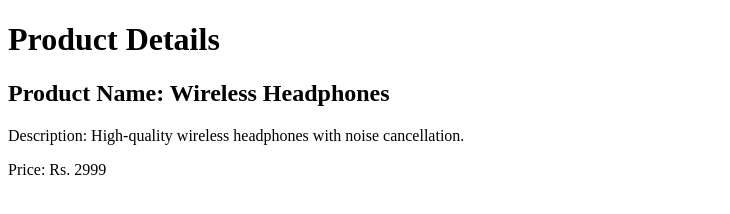
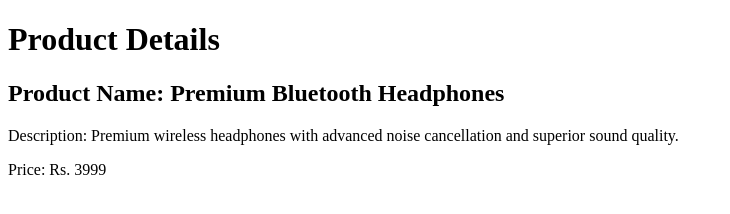
Before and after one commit to TracyRosemeyer/ONLINESTORE, a plain HTML site: page product.html in a window 1280 px wide. Shown: the whole page, without its empty margins (0-730 px from the left). Drawn offline with Linux system fonts and the light colour scheme.

Commit message:
Update product details version 1

```diff
--- a/product.html
+++ b/product.html
@@ -5,8 +5,8 @@
 </head>
 <body>
     <h1>Product Details</h1>
-    <h2>Product Name: Wireless Headphones</h2>
-    <p>Description: High-quality wireless headphones with noise cancellation.</p>
-    <p>Price: Rs. 2999</p>
+    <h2>Product Name: Premium Bluetooth Headphones</h2>
+    <p>Description: Premium wireless headphones with advanced noise cancellation and superior sound quality.</p>
+    <p>Price: Rs. 3999</p>
 </body>
 </html>
```
